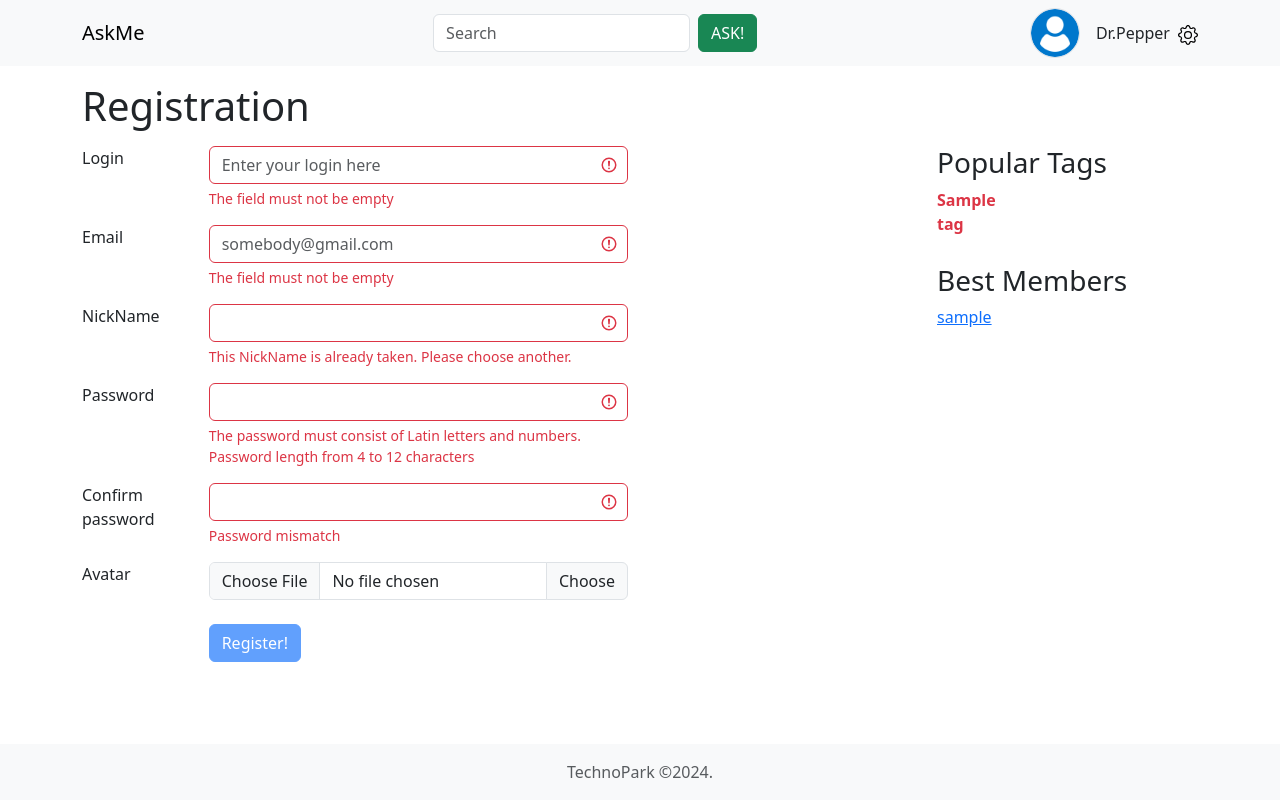
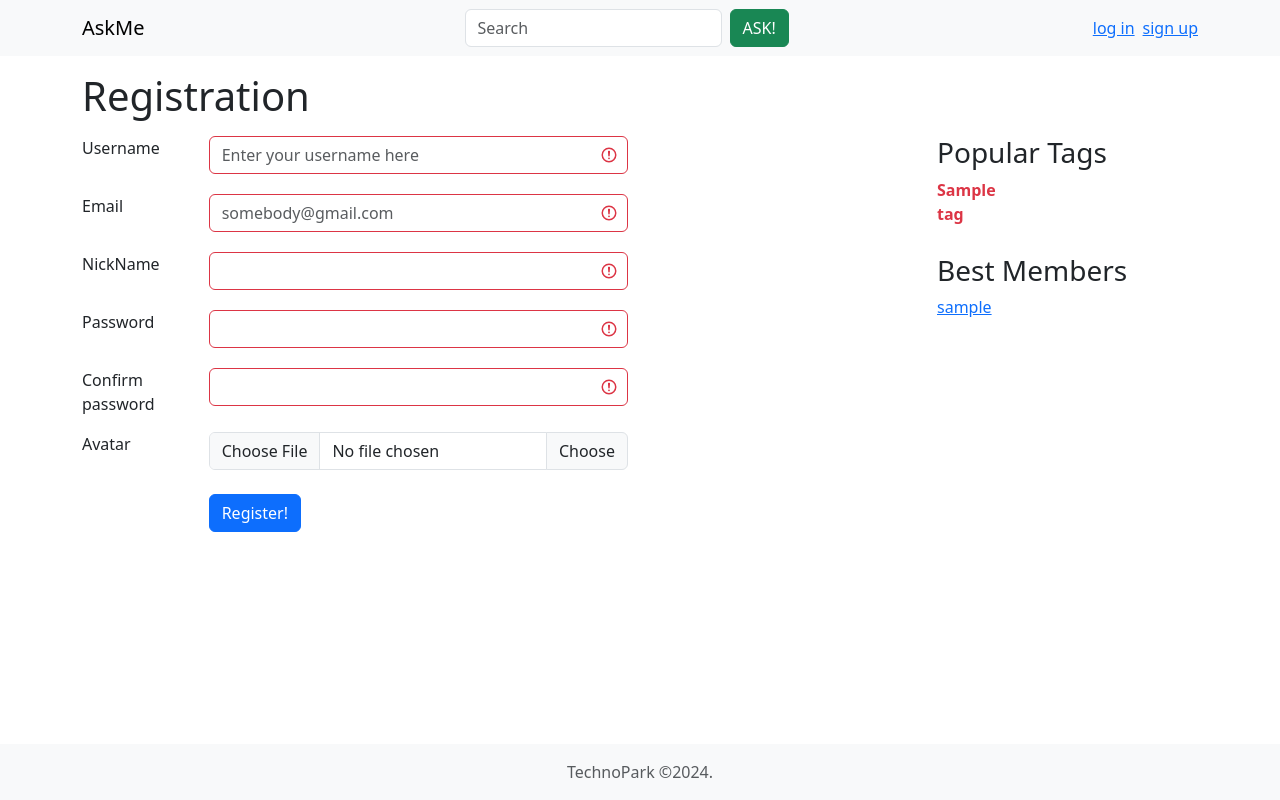
Before and after one commit to FireSpirit171/askme_website, a Django app: page /signup/ in a window 1280 px wide. Run offline with Django 5.2, Linux system fonts and the light colour scheme; tables that the repository leaves empty hold one stand-in row (values such as "Sample post"); some libraries are stand-ins or nearby versions.

Commit message:
Валидация регистрации и авторизации

```diff
--- a/app/context_processors.py
+++ b/app/context_processors.py
@@ -1,19 +1,5 @@
 from django.db.models import Count
 from app.models import User_profile, Tag
-
-'''
-def get_best_members(request):
-    best_members = User_profile.objects.annotate(
-        activity=Count('likequestion', distinct=True) + Count('likeanswer', distinct=True)
-    ).order_by('-activity')[:5]
-    return {'best_members': best_members}
-
-def get_popular_tags(request):
-    popular_tags = Tag.objects.annotate(
-        num_questions = Count('question')
-    ).order_by('-num_questions')[:8]
-    return {'popular_tags': popular_tags}
-'''
 
 def get_best_members(request):
     best_members = User_profile.objects.order_by('-activity')[:5]
--- a/app/forms.py
+++ b/app/forms.py
@@ -1,7 +1,46 @@
 from django import forms
 from django.forms import ValidationError
 from django.contrib.auth import authenticate
-from app import models
+
+from django import forms
+from django.contrib.auth.models import User
+from .models import User_profile
+
+class RegistrationForm(forms.ModelForm):
+    nickname = forms.CharField()
+    password = forms.CharField(widget=forms.PasswordInput, min_length=8, max_length=12)
+    confirm_password = forms.CharField(widget=forms.PasswordInput, min_length=8, max_length=12)
+    avatar = forms.ImageField(required=False)
+
+    class Meta:
+        model = User
+        fields = ("username", "email", "password")
+
+    def clean_username(self):
+        username = self.cleaned_data.get("username")
+        if User.objects.filter(username=username).exists():
+            raise ValidationError("This username is already taken. Please choose another.")
+        return username
+
+    def clean_email(self):
+        email = self.cleaned_data.get("email")
+        if User.objects.filter(email=email).exists():
+            raise ValidationError("This email is already registered.")
+        return email
+
+    def clean_password(self):
+        password = self.cleaned_data.get("password")
+        if len(password) < 8 or len(password) > 12:
+            raise ValidationError("Password must be between 8 and 12 characters.")
+        return password
+
+    def clean_confirm_password(self):
+        password = self.cleaned_data.get("password")
+        confirm_password = self.cleaned_data.get("confirm_password")
+        if password != confirm_password:
+            raise ValidationError("Passwords do not match.")
+        return confirm_password
+
 
 class LoginForm(forms.Form):
     username = forms.CharField()
@@ -15,16 +54,6 @@ class LoginForm(forms.Form):
         if username and password:
             user = authenticate(username=username, password=password)
             if user is None or not user.check_password(password):
-                raise forms.ValidationError("Incorrect username or password")
+                raise ValidationError("Incorrect username or password")
 
         return cleaned_data
-
-class RegistrationForm(forms.ModelForm):
-    nickname = forms.CharField()
-    password = forms.CharField(widget=forms.PasswordInput)
-    confirm_password = forms.CharField(widget=forms.PasswordInput)
-    avatar = forms.ImageField()
-
-    class Meta:
-        model = models.User
-        fields = ("username", "email", "password")
--- a/app/views.py
+++ b/app/views.py
@@ -1,9 +1,12 @@
 from django.core.paginator import Paginator, EmptyPage, PageNotAnInteger
-from django.contrib.auth import authenticate, logout as logOut
+from django.contrib.auth.decorators import login_required
+from django.contrib.auth import authenticate, login, logout
 from django.urls import reverse
 from django.shortcuts import render, redirect, get_object_or_404
 from app import models
-from app.forms import LoginForm
+from app.forms import LoginForm, RegistrationForm
+from django.contrib.auth.models import User
+
 
 
 # Create your views here.
@@ -23,11 +26,13 @@ def paginate(request, items, num_items=5):
 
 
 
-def index( request ):
+def index(request):
     questions = models.Question.objects.get_new()
     page_obj = paginate(request, questions )
-    return render( request, "index.html", {"questions": page_obj})
-
+    if request.user.is_authenticated:
+        return render(request, "index.html", {"questions": page_obj, "user": request.user})
+    else:
+        return render(request, "index.html", {"questions": page_obj})
 
 
 def hot( request ):
@@ -56,7 +61,7 @@ def question(request, question_id):
 
 
 
-def login(request):
+def login_view(request):
     if request.method == 'POST':
         login_form = LoginForm(data=request.POST)
         if login_form.is_valid():
@@ -64,15 +69,41 @@ def login(request):
             password = login_form.cleaned_data.get('password')
             user = authenticate(request, username=username, password=password)
             if user is not None:
+                login(request, user)  # Аутентификация пользователя
                 return redirect(reverse('index'))
     else:
         login_form = LoginForm()
 
-    return render(request, "login.html", {"login_form": login_form})
+    return render(request, "login.html", {"login_form": login_form, "user": request.user})
 
 
-def sighup( request ):
-    return render( request, "signup.html", {} )
+def signup(request):
+    if request.method == 'POST':
+        form = RegistrationForm(request.POST, request.FILES)
+        if form.is_valid():
+            username = form.cleaned_data.get('username')
+            password = form.cleaned_data.get('password')
+            email = form.cleaned_data.get('email')
+            nickname = form.cleaned_data.get('nickname')
+            avatar = form.cleaned_data.get('avatar')
+
+            if User.objects.filter(username=username).exists():
+                form.add_error('username', 'This username is already taken. Please choose another.')
+            elif User.objects.filter(email=email).exists():
+                form.add_error('email', 'This email is already registered.')
+            else:
+                user = User.objects.create_user(username=username, email=email, password=password)
+                if avatar:  # Save avatar if uploaded
+                    user.avatar = avatar
+                    user.save()
+                # Authenticate user after registration
+                user = authenticate(username=username, password=password)
+                if user is not None:
+                    login(request, user)  # Authenticate the user
+                    return redirect('index')  # Redirect to the index page after successful registration
+    else:
+        form = RegistrationForm()
+    return render(request, 'signup.html', {'form': form})
 
 
 
@@ -81,15 +112,15 @@ def member( request, member_name ):
     return render(request, "member.html", {"member": user_profile})
 
 
-
+@login_required
 def settings( request ):
-    return render( request, "settings.html" )
+    return render( request, "settings.html", {'user':request.user} )
 
 
 
 def ask( request ):
     return render( request, "ask.html" )
 
-def logout(request):
-    logOut(request)
-    return redirect(reverse('login'))
+def logout_view(request):
+    logout(request)
+    return redirect(reverse('index'))
--- a/askme_website/urls.py
+++ b/askme_website/urls.py
@@ -24,8 +24,9 @@ urlpatterns = [
     path('hot/', views.hot, name = 'hot'),
     path( 'tag/<str:tag_name>', views.tag, name = 'tag'),
     path( 'questions/<int:question_id>', views.question, name = "question" ),
-    path( 'login/', views.login, name = 'login'),
-    path( 'signup/', views.sighup, name = 'signup' ),
+    path( 'login/', views.login_view, name = 'login'),
+    path( 'signup/', views.signup, name = 'signup' ),
+    path( 'logout/', views.logout_view, name = 'logout' ),
     path( 'member/<str:member_name>', views.member, name = 'member' ),
     path( 'settings/', views.settings, name = 'settings' ),
     path( 'ask/', views.ask, name = 'ask' )
--- a/templates/layouts/base.html
+++ b/templates/layouts/base.html
@@ -19,17 +19,31 @@
           <button class="btn btn-success" type="submit">ASK!</button>
         </form>
 
+          {% if user.is_authenticated %}
+
           <div class="d-flex align-items-center gap-3">
               <div>
                   <img class="rounded-circle border" src="{% static 'img/default_user_icon.png' %}"  height="50" width="50">
               </div>
               <div class="d-flex justify-content-between gap-2">
-                    Dr.Pepper
+                  {{user.username}}
                   <div class="settings">
                       <a href="{% url "settings" %}"><img src="../static/img/svg/gear.svg" width="20px"></a>
                   </div>
               </div>
           </div>
+
+          {% else %}
+
+          <div class="d-flex align-items-center gap-3">
+            <div class="d-flex justify-content-between gap-2">
+                <a href="{% url "login" %}">log in</a>
+                <a href="{% url "signup" %}">sign up</a>
+            </div>
+        </div>
+
+          {% endif %}
+
       </div>
     </nav>
 
--- a/templates/signup.html
+++ b/templates/signup.html
@@ -6,101 +6,109 @@
 <h1>Registration</h1>
 <div class="row mt-3" style="margin-bottom: 100px;">
     <div class="col-8">
-            <form>
-                <!--Login-->
+        <form method="post" enctype="multipart/form-data">
+            {% csrf_token %}
             <div class="row mb-3 was-validated">
                 <div class="col-2">
-                        Login
+                    Username
                 </div>
                 <div class="col-7">
                     <div class="input-group has-validation">
-                            <input type="text" class="form-control" placeholder="Enter your login here" maxlength="50" required>
+                        <input type="text" class="form-control" name="username"
+                         placeholder="Enter your username here" maxlength="50"
+                         required >
                         <div class="invalid-feedback">
-                                The field must not be empty
+                            {% for error in form.username.errors %}
+                                {{ error }} {% endfor %}
                         </div>
                     </div>
                 </div>
             </div>
 
-                <!--Email-->
             <div class="row mb-3 was-validated">
                 <div class="col-2">
                     Email
                 </div>
                 <div class="col-7">
                     <div class="input-group has-validation">
-                            <input type="text" class="form-control" placeholder="somebody@gmail.com" maxlength="50" required>
+                        <input type="text" class="form-control" name="email"
+                         placeholder="somebody@gmail.com" maxlength="50"
+                         required >
                         <div class="invalid-feedback">
-                                The field must not be empty
+                            {% for error in form.email.errors %}
+                                {{ error }} {% endfor %}
                         </div>
                     </div>
                 </div>
             </div>
 
-                <!--NickName-->
             <div class="row mb-3 was-validated">
                 <div class="col-2">
                     NickName
                 </div>
                 <div class="col-7">
                     <div class="input-group has-validation">
-                            <input type="text" class="form-control" maxlength="50" required>
+                        <input type="text" class="form-control" name="nickname"
+                         maxlength="50" required >
                         <div class="invalid-feedback">
-                                This NickName is already taken. Please choose another.
+                            {% for error in form.nickname.errors %}
+                                {{ error }} {% endfor %}
                         </div>
                     </div>
                 </div>
             </div>
 
-                <!--Password-->
             <div class="row mb-3 was-validated">
                 <div class="col-2">
                     Password
                 </div>
                 <div class="col-7">
                     <div class="input-group has-validation">
-                            <input type="password" class="form-control" minlength="4" maxlength="12" required>
+                        <input type="password" class="form-control" name="password"
+                         minlength="4" maxlength="12"
+                         required >
                         <div class="invalid-feedback">
-                                The password must consist of Latin letters and numbers. Password length from 4 to 12 characters
+                            {% for error in form.password.errors %}
+                                {{ error }} {% endfor %}
                         </div>
                     </div>
                 </div>
             </div>
 
-                <!--Repeat Password-->
             <div class="row mb-3 was-validated">
                 <div class="col-2">
                     Confirm password
                 </div>
                 <div class="col-7">
                     <div class="input-group has-validation">
-                            <input type="password" class="form-control" minlength="4" maxlength="12" required>
+                        <input type="password" class="form-control" name="confirm_password"
+                         minlength="4" maxlength="12"
+                         required >
                         <div class="invalid-feedback">
-                                Password mismatch
+                            {% for error in form.confirm_password.errors %}
+                                {{ error }} {% endfor %}
                         </div>
                     </div>
                 </div>
             </div>
 
-                <!--Avatar-->
             <div class="row mb-3">
                 <div class="col-2 text-align-center">
                     Avatar
                 </div>
                 <div class="col-7">
                     <div class="input-group">
-                            <input type="file" class="form-control">
+                        <input type="file" class="form-control" name="avatar"
+                         >
                         <label class="input-group-text" for="inputGroupFile02">Choose</label>
                     </div>
                 </div>
             </div>
 
-
-
             <div class="row mt-4">
                 <div class="col-2"></div>
                 <div class="col">
-                        <button class="btn btn-primary" type="submit" disabled>Register!</button>
+                    <button class="btn btn-primary" type="submit">Register!</button>
                 </div>
             </div>
         </form>
```
Also changed, not shown: templates/layouts/authorized_navbar.html (added, +21 -0 lines), templates/layouts/unauthorized_navbar.html (added, +16 -0 lines), templates/settings.html (+9 -5 lines). Lines whose indentation alone changed are shown as unchanged.
